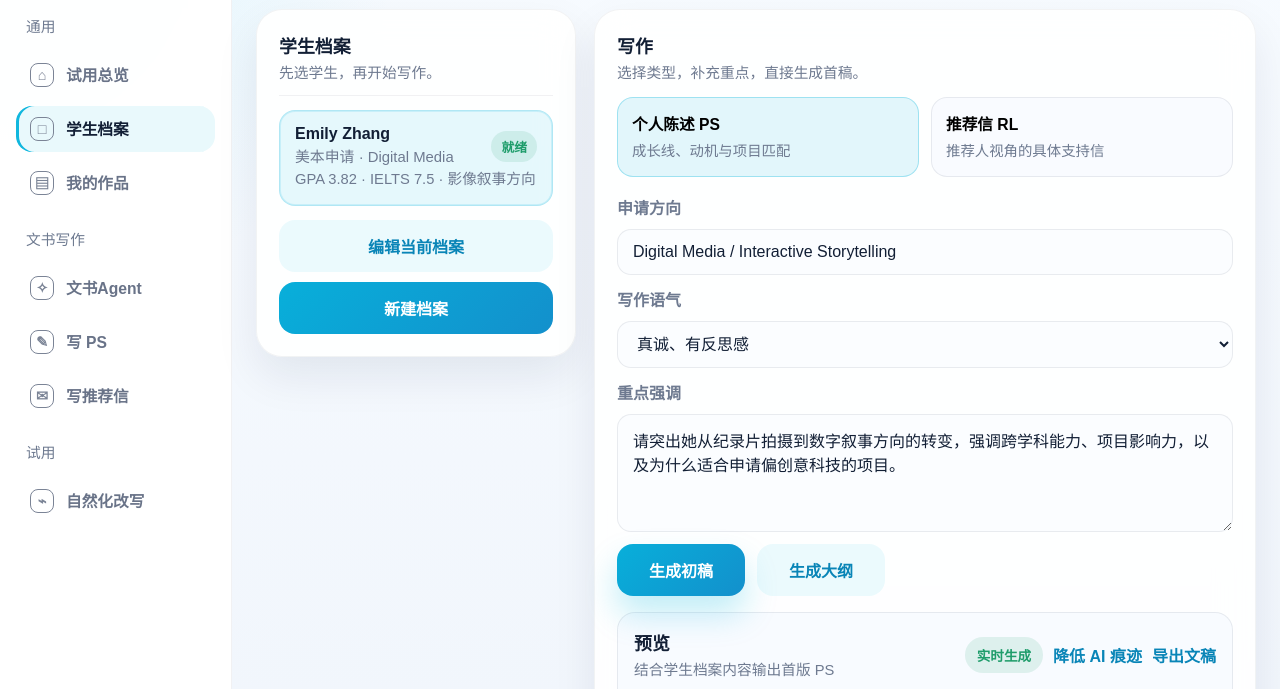
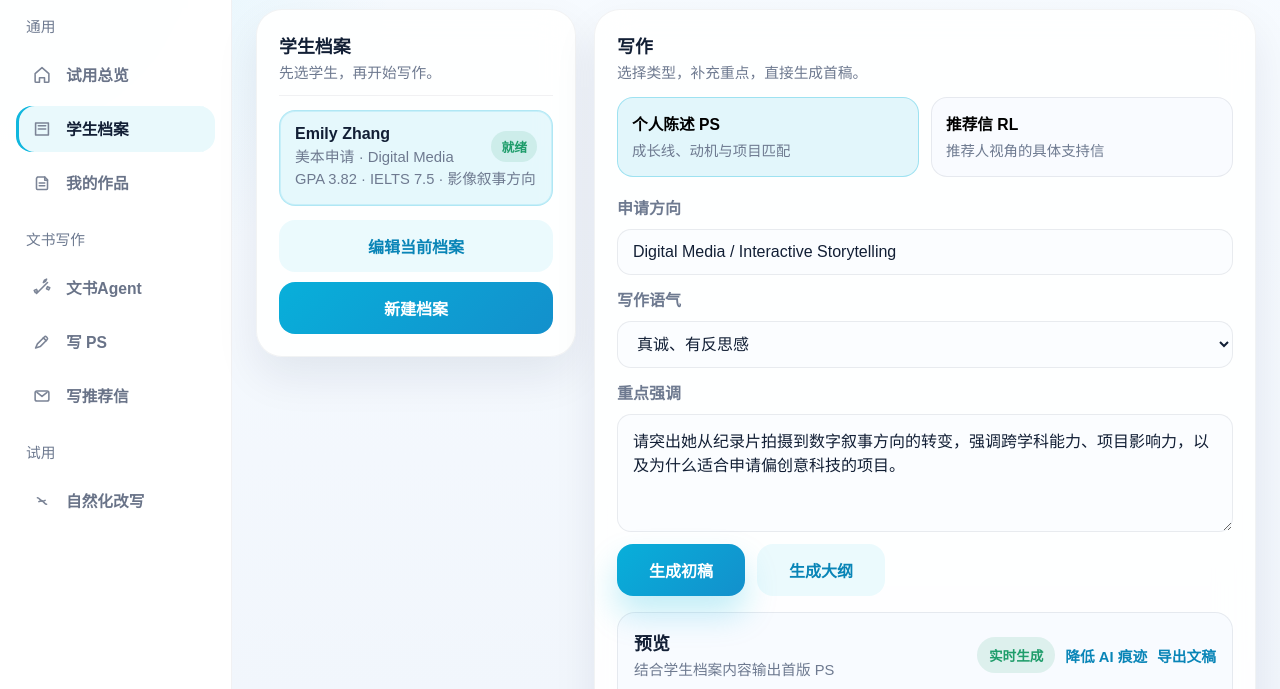
Before and after one commit to marcuszuo/zionedu, a website with bundled scripts: page index.html in a window 1280 px wide. Shown: the part 79-768 px from the top of the page. Built offline with nearby package versions, Linux system fonts and the light colour scheme.

Commit message:
Unify sidebar icons and agent controls

```diff
--- a/index.html
+++ b/index.html
@@ -19,15 +19,31 @@
         <nav class="nav-group">
           <p class="nav-label">通用</p>
           <button class="nav-item">
-            <span class="nav-icon">⌂</span>
+            <span class="nav-icon" aria-hidden="true">
+              <svg viewBox="0 0 24 24" fill="none">
+                <path d="M4.5 10.5 12 4l7.5 6.5V19a1 1 0 0 1-1 1h-3.75v-5h-5.5v5H5.5a1 1 0 0 1-1-1v-8.5Z" />
+              </svg>
+            </span>
             <span>试用总览</span>
           </button>
           <button class="nav-item active">
-            <span class="nav-icon">□</span>
+            <span class="nav-icon" aria-hidden="true">
+              <svg viewBox="0 0 24 24" fill="none">
+                <path d="M5 5.5h14v13H5z" />
+                <path d="M8 8.5h8" />
+                <path d="M8 12h8" />
+              </svg>
+            </span>
             <span>学生档案</span>
           </button>
           <button class="nav-item" data-trial-hidden>
-            <span class="nav-icon">▤</span>
+            <span class="nav-icon" aria-hidden="true">
+              <svg viewBox="0 0 24 24" fill="none">
+                <path d="M7 5.5h8l3 3V18a1 1 0 0 1-1 1H7a1 1 0 0 1-1-1v-11a1 1 0 0 1 1-1Z" />
+                <path d="M15 5.5V9h3" />
+                <path d="M9 12h6M9 15h6" />
+              </svg>
+            </span>
             <span>我的作品</span>
           </button>
         </nav>
@@ -35,15 +51,32 @@
         <nav class="nav-group">
           <p class="nav-label">文书写作</p>
           <button class="nav-item" data-view="agent">
-            <span class="nav-icon">✧</span>
+            <span class="nav-icon" aria-hidden="true">
+              <svg viewBox="0 0 24 24" fill="none">
+                <path d="M6 18 18 6" />
+                <path d="m13.5 6 1.2-2.5L17 2.3l-1.2 2.4L13.5 6Z" />
+                <path d="m18 10.5 2.5 1.2-1.2 2.3-2.4-1.2L18 10.5Z" />
+                <path d="m6 13.5-2.5 1.2 1.2 2.3 2.4-1.2L6 13.5Z" />
+              </svg>
+            </span>
             <span>文书Agent</span>
           </button>
           <button class="nav-item" data-mode="ps">
-            <span class="nav-icon">✎</span>
+            <span class="nav-icon" aria-hidden="true">
+              <svg viewBox="0 0 24 24" fill="none">
+                <path d="M5 18.5 7 14l7.5-7.5a1.7 1.7 0 0 1 2.4 0l.6.6a1.7 1.7 0 0 1 0 2.4L10 17l-5 1.5Z" />
+                <path d="M13.5 7.5 16.5 10.5" />
+              </svg>
+            </span>
             <span>写 PS</span>
           </button>
           <button class="nav-item" data-mode="rl">
-            <span class="nav-icon">✉</span>
+            <span class="nav-icon" aria-hidden="true">
+              <svg viewBox="0 0 24 24" fill="none">
+                <rect x="4.5" y="6.5" width="15" height="11" rx="2" />
+                <path d="m6.5 8 5.5 4.5L17.5 8" />
+              </svg>
+            </span>
             <span>写推荐信</span>
           </button>
         </nav>
@@ -51,7 +84,12 @@
         <nav class="nav-group">
           <p class="nav-label">试用</p>
           <button class="nav-item">
-            <span class="nav-icon">⌁</span>
+            <span class="nav-icon" aria-hidden="true">
+              <svg viewBox="0 0 24 24" fill="none">
+                <path d="M7 8.5c1.2 0 1.8.8 2.5 1.6.8.9 1.6 1.9 3.5 1.9 1.2 0 1.8-.3 2.4-.7" />
+                <path d="M17 15.5c-1.2 0-1.8-.8-2.5-1.6-.8-.9-1.6-1.9-3.5-1.9-1.2 0-1.8.3-2.4.7" />
+              </svg>
+            </span>
             <span>自然化改写</span>
           </button>
         </nav>
--- a/styles.css
+++ b/styles.css
@@ -124,12 +124,17 @@ textarea {
   display: inline-flex;
   align-items: center;
   justify-content: center;
-  text-align: center;
-  font-size: 0.9rem;
   color: #7b8496;
-  border: 1.5px solid currentColor;
-  border-radius: 8px;
   flex: 0 0 auto;
+}
+
+.nav-icon svg {
+  width: 22px;
+  height: 22px;
+  stroke: currentColor;
+  stroke-width: 1.7;
+  stroke-linecap: round;
+  stroke-linejoin: round;
 }
 
 .recharge-btn {
@@ -460,18 +465,20 @@ textarea {
 
 .agent-tab {
   border: 0;
-  padding: 18px 26px;
-  border-radius: 22px;
-  background: rgba(255, 255, 255, 0.9);
+  padding: 15px 22px;
+  border-radius: 18px;
+  background: rgba(248, 251, 255, 0.92);
   color: #6a7487;
   font-weight: 800;
   cursor: pointer;
-  box-shadow: var(--shadow);
+  box-shadow: none;
+  border: 1px solid rgba(18, 31, 53, 0.06);
 }
 
 .agent-tab.active {
   color: var(--brand-deep);
-  box-shadow: inset 0 0 0 1px rgba(16, 183, 222, 0.2), var(--shadow);
+  background: rgba(16, 183, 222, 0.1);
+  box-shadow: inset 0 0 0 1px rgba(16, 183, 222, 0.18);
 }
 
 .agent-grid {
@@ -497,7 +504,7 @@ textarea {
   min-height: 280px;
   border-radius: 24px;
   border: 2px dashed rgba(18, 31, 53, 0.12);
-  background: rgba(255, 255, 255, 0.78);
+  background: rgba(248, 251, 255, 0.84);
   display: grid;
   place-items: center;
   text-align: center;
@@ -550,7 +557,7 @@ textarea {
 .agent-library-card {
   padding: 14px 16px;
   border-radius: 18px;
-  background: rgba(18, 31, 53, 0.05);
+  background: rgba(248, 251, 255, 0.9);
   border: 1px solid rgba(18, 31, 53, 0.06);
 }
 
@@ -819,6 +826,10 @@ textarea {
   align-items: center;
   gap: 10px;
   flex-wrap: wrap;
+}
+
+.output-actions .text-btn {
+  font-size: 0.92rem;
 }
 
 .ai-score,
```
